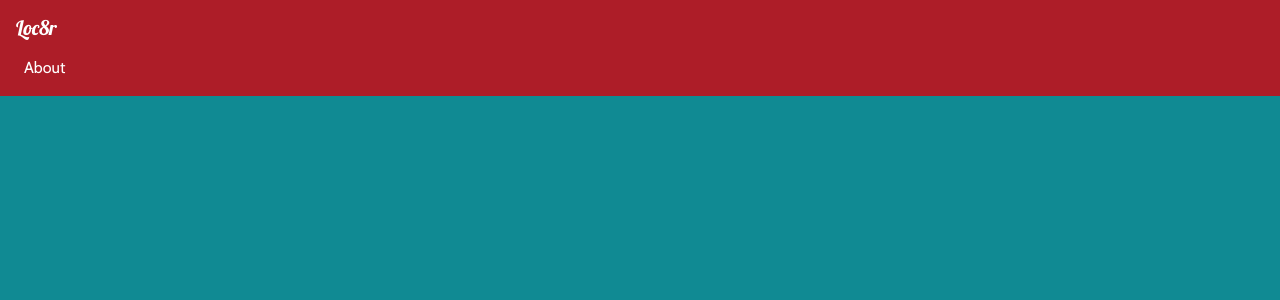
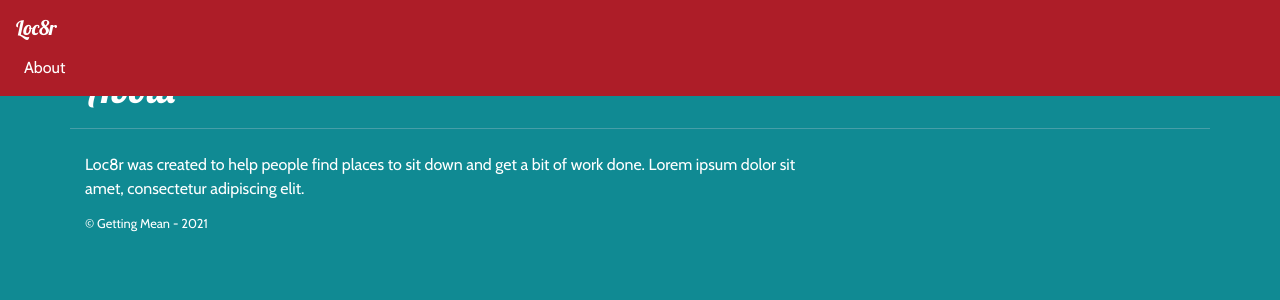
Before and after one commit to rustam-mukhametshin/loc8r, an Angular app in the folder app_public/: page /about in a window 1280 px wide. Shown: the top 300 px of the page. Built offline with nearby package versions, Linux system fonts and the light colour scheme.

Commit message:
Add data to about page

```diff
--- a/app_public/src/app/views/about/about.component.html
+++ b/app_public/src/app/views/about/about.component.html
@@ -1 +1,7 @@
-<p>about works!</p>
+<app-page-header [content]="pageContent.header"></app-page-header>
+
+<div class="row">
+  <div class="col-12 col-lg-8">
+    <p>{{pageContent.content}}</p>
+  </div>
+</div>
--- a/app_public/src/app/views/about/about.component.ts
+++ b/app_public/src/app/views/about/about.component.ts
@@ -7,9 +7,17 @@ import { Component, OnInit } from '@angular/core';
 })
 export class AboutComponent implements OnInit {
 
-  constructor() { }
+  constructor() {
+  }
+
+  public pageContent = {
+    header: {
+      title: 'About',
+      strapline: ''
+    },
+    content: 'Loc8r was created to help people find places to sit down and get a bit of work done. \n\nLorem ipsum dolor sit amet, consectetur adipiscing elit.'
+  };
 
   ngOnInit(): void {
   }
-
 }
```
